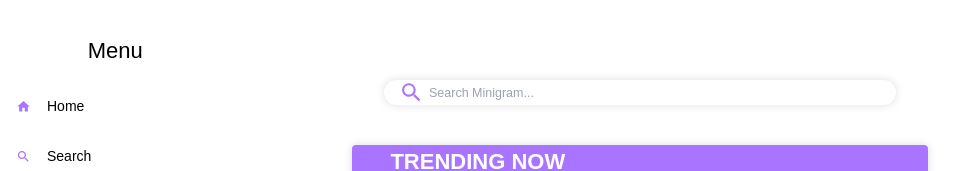
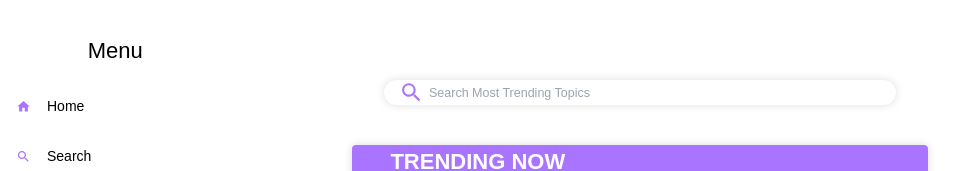
Before and after one commit to iot-lab-kiit/Minigram-Frontend, a Next.js app: page /explore in a window 1280 px wide. Shown: the top 171 px of the page, without its empty margins (0-975 px from the left). Built offline with nearby package versions, Linux system fonts and the light colour scheme.

Commit message:
Change in placeholder text of search bar

```diff
--- a/components/SearchBar.js
+++ b/components/SearchBar.js
@@ -63,7 +63,7 @@ export const SearchBar = ({ setResults }) => {
           <SearchIcon sx={{ fontSize: 25 }} id={styles.searchicon} />
           <input
             className={styles.inputselector}
-            placeholder="Search Minigram..."
+            placeholder="Search Most Trending Topics"
             value={input}
             onChange={(e) => handleChange(e.target.value)}
           />
```
